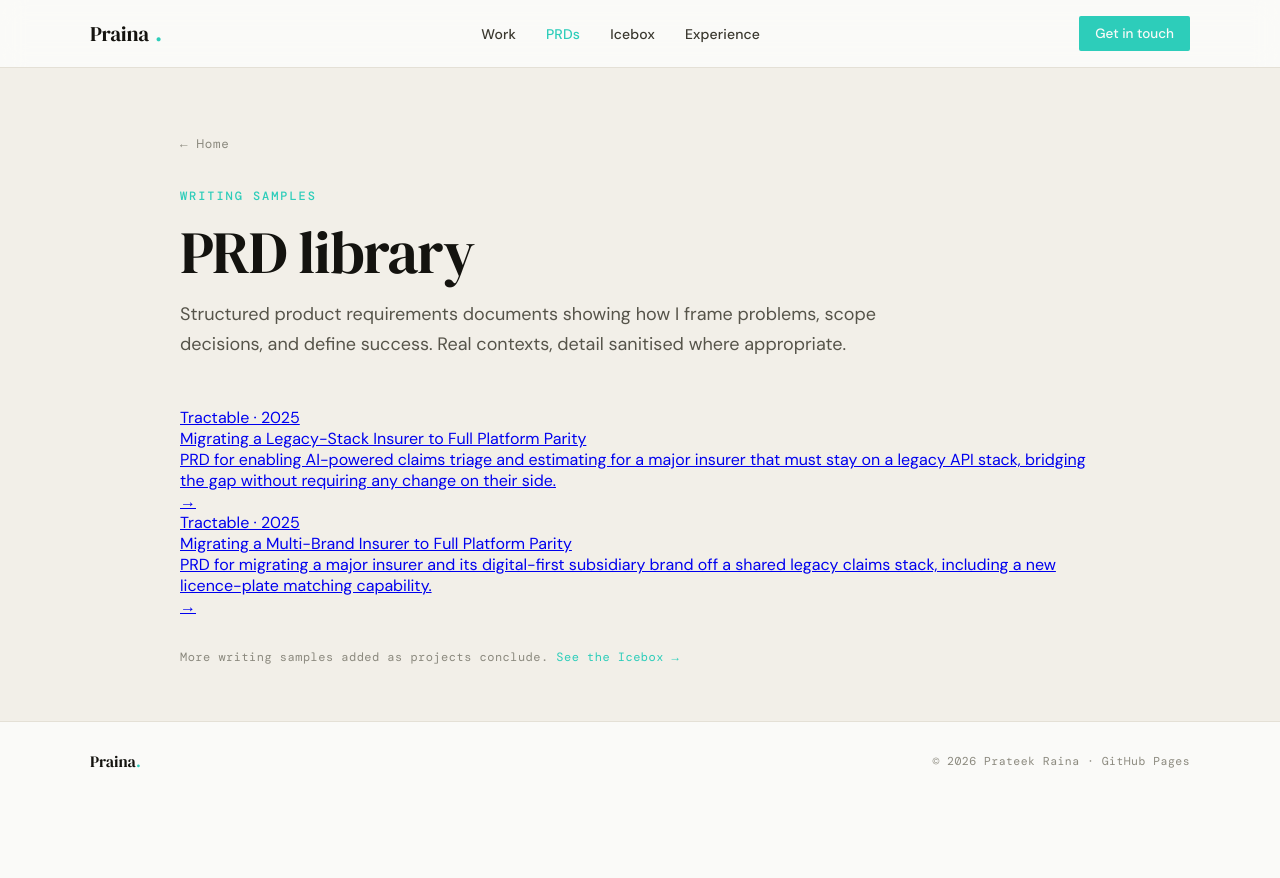
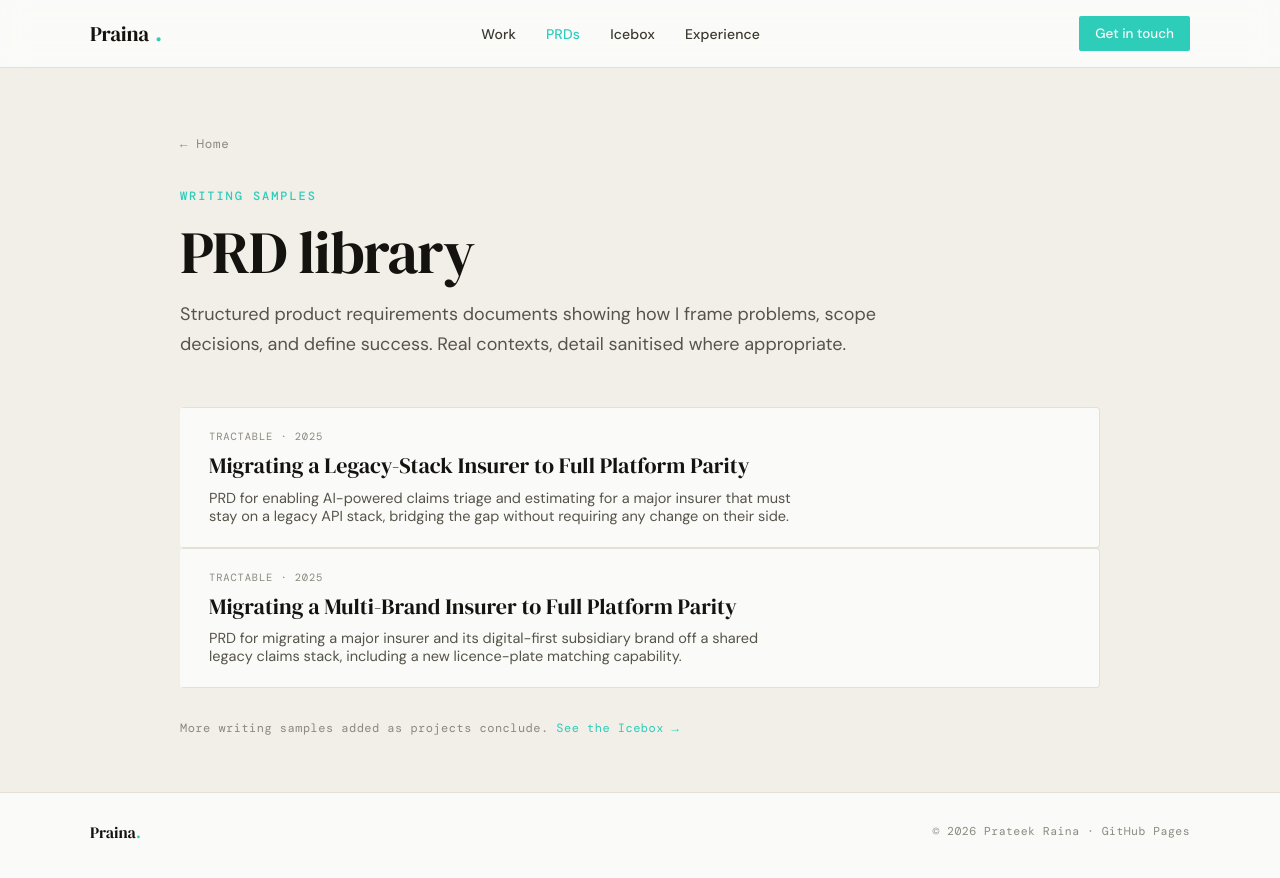
Before and after one commit to praina/praina.github.io, a Jekyll site: the page built from prd/index.html, in a window 1280 px wide. Shown: the top 878 px of the page. Built offline with Jekyll 4.4.1, drawn with Linux system fonts in a browser that asks for light colours; some web fonts are replaced.

Commit message:
Point all 3 listing pages at the shared listing-card partial and wrapper class

```diff
--- a/case/index.html
+++ b/case/index.html
@@ -12,10 +12,10 @@ plain_footer: true
   <h1 class="prd-list__title">Selected work</h1>
   <p class="prd-list__sub">End-to-end case studies with problem framing, approach, trade-off analysis, and outcomes. Each project was owned from discovery through delivery.</p>
 
-  <div class="prd-list__rows">
+  <div class="listing-card-list">
     {% assign sorted_items = site.case_studies | sort: 'order' %}
     {% for item in sorted_items %}
-      {% include case-card.html item=item %}
+      {% include listing-card.html item=item %}
     {% endfor %}
   </div>
 </div>
--- a/icebox/index.html
+++ b/icebox/index.html
@@ -12,10 +12,10 @@ plain_footer: true
   <h1 class="icebox__title">Ideas that didn't ship</h1>
   <p class="icebox__sub">Product judgment shows up as much in what you don't build as in what you do. These are ideas I explored, advocated for, or scoped, then killed, parked, or deferred. Each one taught me something.</p>
 
-  <div class="icebox__grid">
+  <div class="listing-card-list">
     {% assign sorted_items = site.icebox | sort: 'order' %}
     {% for item in sorted_items %}
-      {% include icebox-card.html item=item %}
+      {% include listing-card.html item=item %}
     {% endfor %}
   </div>
 </div>
--- a/prd/index.html
+++ b/prd/index.html
@@ -12,10 +12,10 @@ plain_footer: true
   <h1 class="prd-list__title">PRD library</h1>
   <p class="prd-list__sub">Structured product requirements documents showing how I frame problems, scope decisions, and define success. Real contexts, detail sanitised where appropriate.</p>
 
-  <div class="prd-list__rows">
+  <div class="listing-card-list">
     {% assign sorted_items = site.prds | sort: 'order' %}
     {% for item in sorted_items %}
-      {% include case-card.html item=item %}
+      {% include listing-card.html item=item %}
     {% endfor %}
   </div>
 
```
